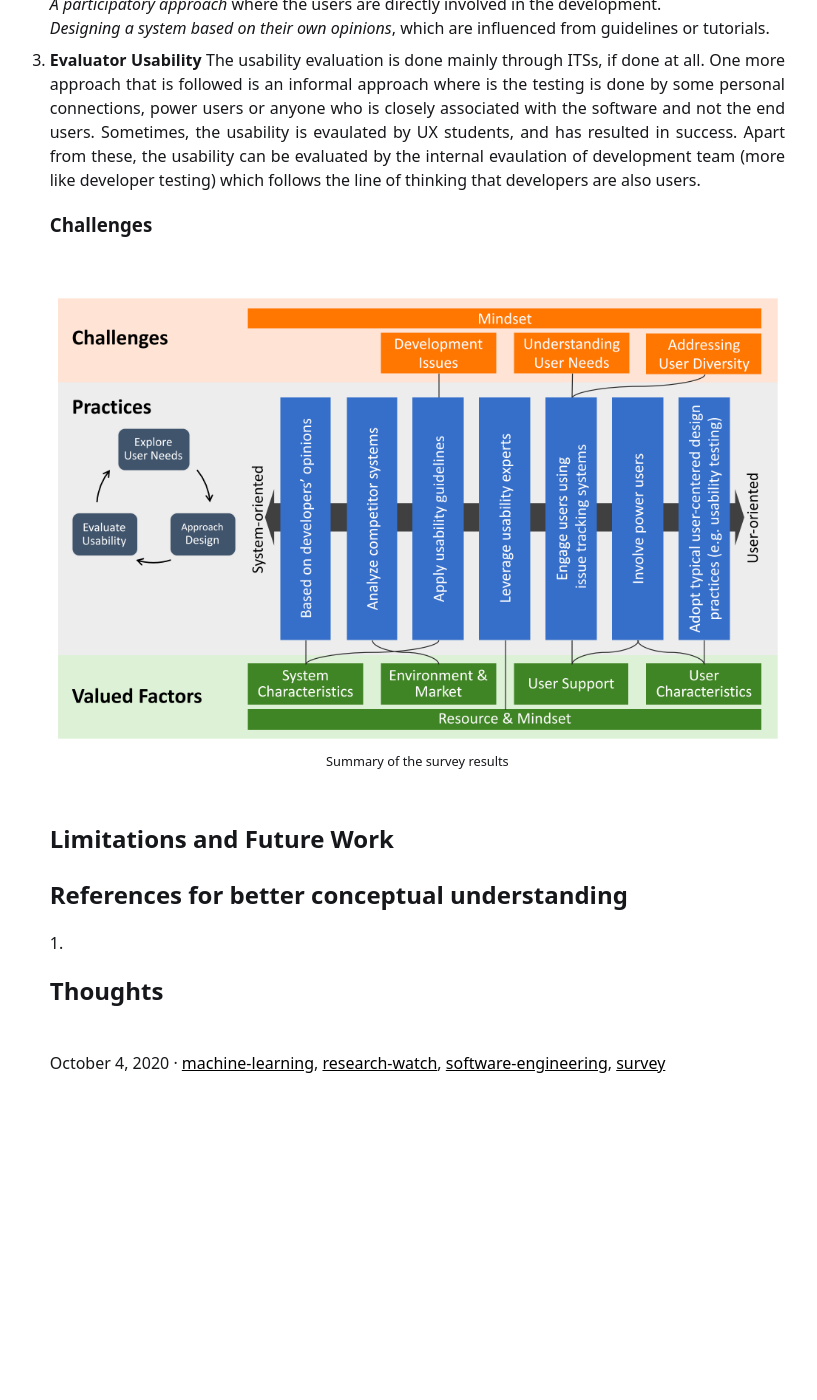
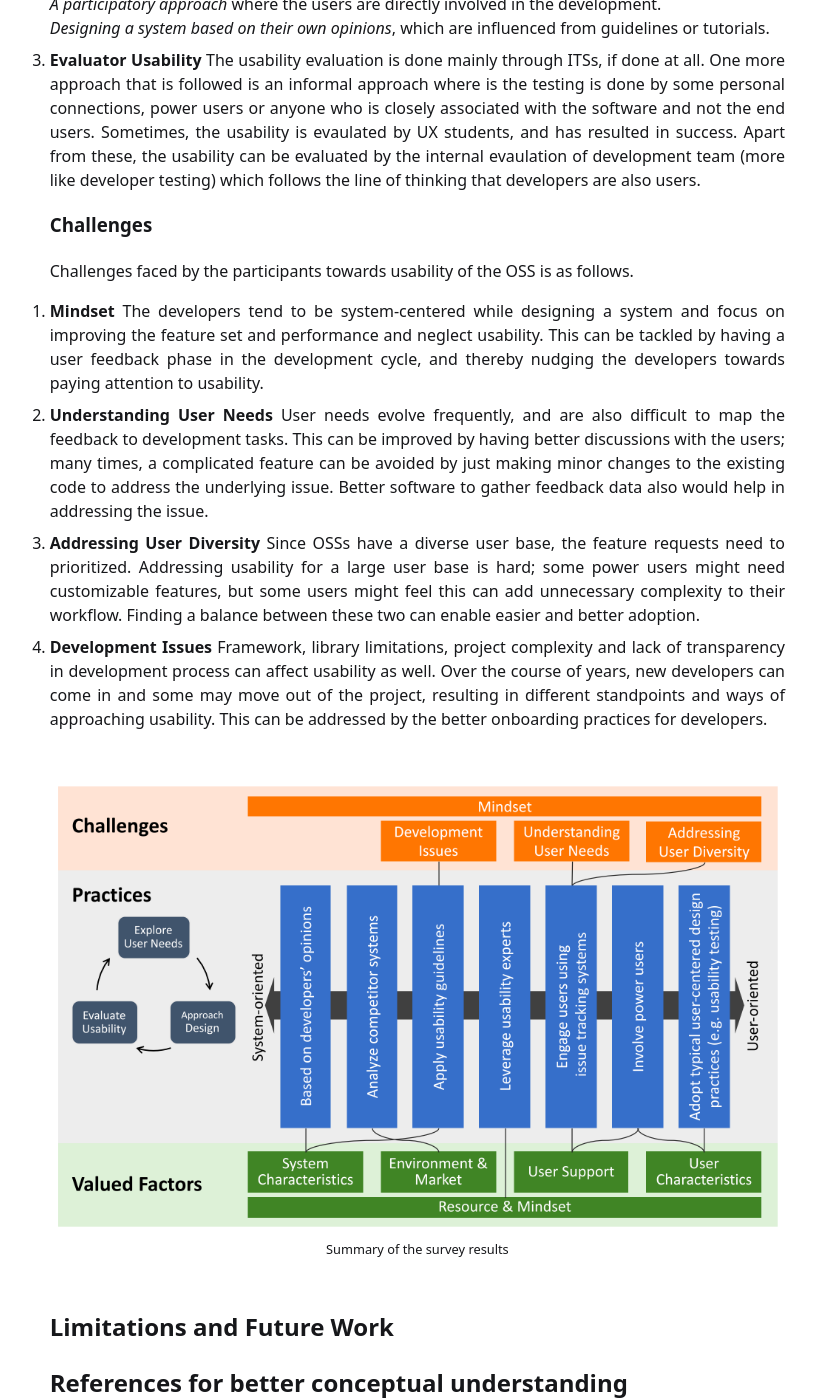
Before and after one commit to avinashbhat/avinashbhat.github.io, a Jekyll site: the page built from _posts/2020-10-04-Contributor-Feedback-on-Usability.md, in a window 1280 px wide and 1400 px high, scrolled down 3440 px. Shown: the whole window, without its empty margins (303-1120 px from the left). Built offline with Jekyll 4.4.1, drawn with Linux system fonts in a browser that asks for light colours; before the commit the page ends 4611 px from its top, so only the background shows below that; some of the changed text lies outside the part shown.

Commit message:
Finished results

```diff
--- a/_posts/2020-10-04-Contributor-Feedback-on-Usability.md
+++ b/_posts/2020-10-04-Contributor-Feedback-on-Usability.md
@@ -82,6 +82,15 @@ Researchers identify the methodology followed by the practitioners in their usab
 
 ### Challenges
 
+Challenges faced by the participants towards usability of the OSS is as follows.
+1. **Mindset** The developers tend to be system-centered while designing a system and focus on improving the feature set and performance and neglect usability. This can be tackled by having a user feedback phase in the development cycle, and thereby nudging the developers towards paying attention to usability.
+
+2. **Understanding User Needs** User needs evolve frequently, and are also difficult to map the feedback to development tasks. This can be improved by having better discussions with the users; many times, a complicated feature can be avoided by just making minor changes to the existing code to address the underlying issue. Better software to gather feedback data also would help in addressing the issue.
+
+3. **Addressing User Diversity** Since OSSs have a diverse user base, the feature requests need to prioritized. Addressing usability for a large user base is hard; some power users might need customizable features, but some users might feel this can add unnecessary complexity to their workflow. Finding a balance between these two can enable easier and better adoption.
+
+4. **Development Issues** Framework, library limitations, project complexity and lack of transparency in development process can affect usability as well. Over the course of years, new developers can come in and some may move out of the project, resulting in different standpoints and ways of approaching usability. This can be addressed by the better onboarding practices for developers.
+
 <br>
 <div style="text-align:center;">
 <img alt="Summary of the survey results" src="{{site.baseurl}}/assets/images/2020-10-04-02.png"/>
@@ -97,3 +106,8 @@ Researchers identify the methodology followed by the practitioners in their usab
  1.
 
 ## Thoughts
+This survey acutely captures the thoughts of the developers regarding usability while developing a software. Any software should be designed around usability. Easier and intuitive a software is to use, easier it is to improve the adoption. The researchers offer valuable suggestions improve the mindset in developers.
+
+I believe that this paper is relevant to developers, to inculcate a usability-centric mindset.
+
+The results can also be pivoted in such a way, to understand how the valued factors, practises and challenges influence one another. FOr example,
```
